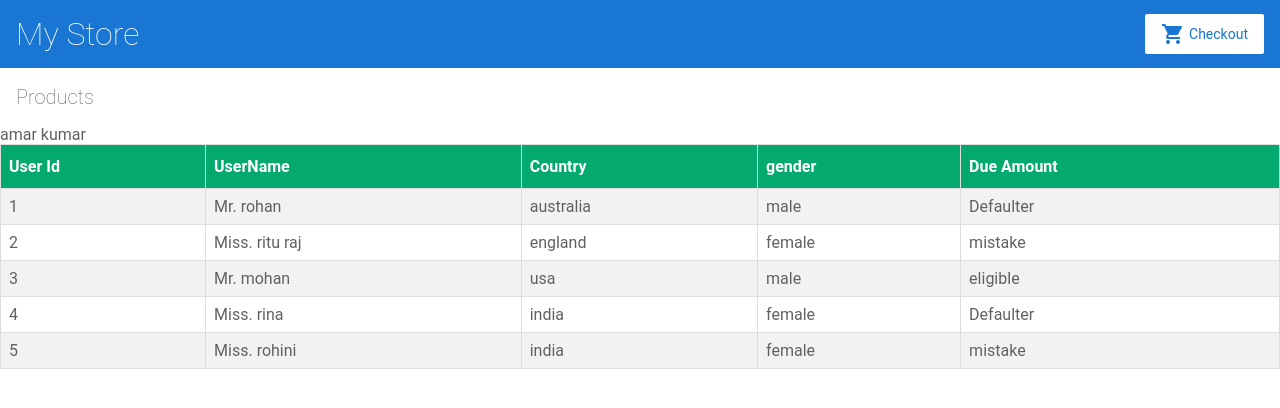
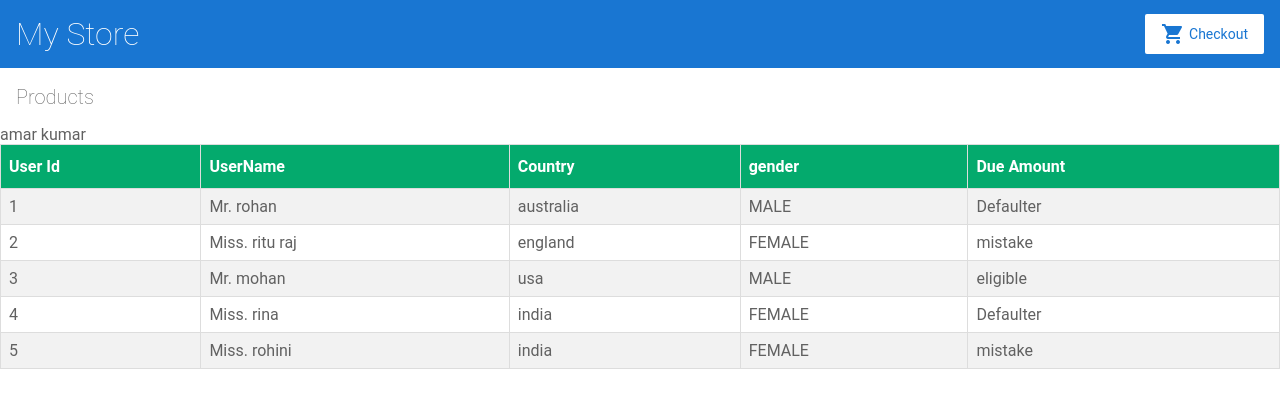
Before and after one commit to akamar112kumar/angular-with_json, an Angular app: page / in a window 1280 px wide. Shown: the top 408 px of the page. Built offline with nearby package versions, Linux system fonts and the light colour scheme.

Commit message:
1 file modified

```diff
--- a/src/app/app.component.html
+++ b/src/app/app.component.html
@@ -17,8 +17,8 @@
     <td>{{ item.id }}</td>
     <td>{{ item.username | gender: item.gender }}</td>
     <td>{{ item.country }}</td>
-    <td>{{ item.gender }}</td>
-  <td>{{item.DueAmount | characterStatus: item.DueAmount}}</td>
+    <td>{{ item.gender | uppercase }}</td>
+    <td>{{ item.DueAmount | characterStatus: item.DueAmount }}</td>
   </tr>
 </table>
 
```
